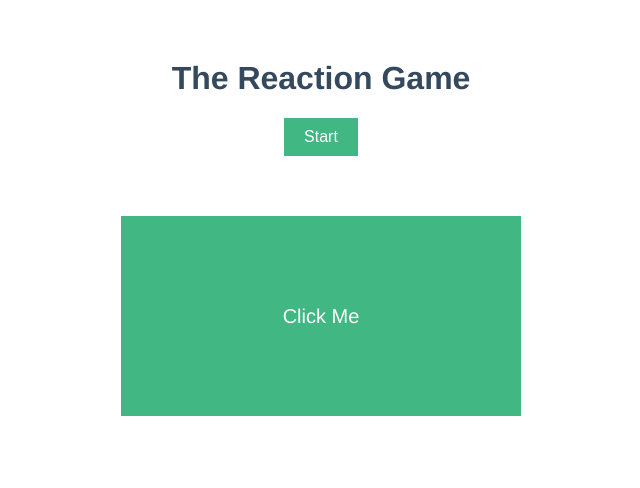
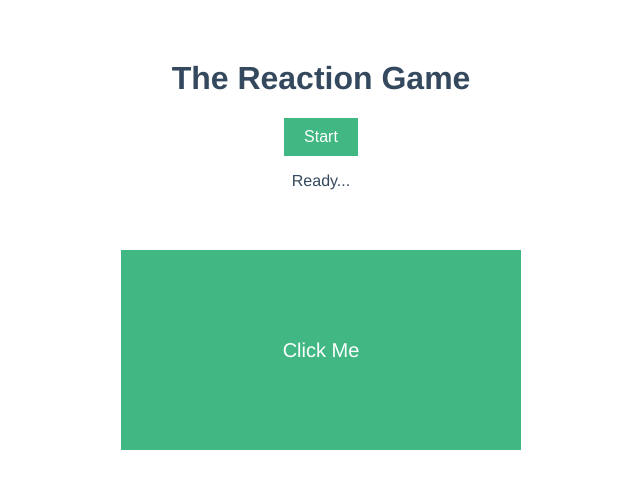
Before and after one commit to BayuDC/the-reaction, a Vue app: page / in a window 1280 px wide. Both pictures are taken after a click on the button "Start". Shown: the top 488 px of the page, without its empty margins (319-959 px from the left). Built offline with nearby package versions, Linux system fonts and the light colour scheme.

Commit message:
Program the whole game

```diff
--- a/src/App.vue
+++ b/src/App.vue
@@ -8,14 +8,20 @@ export default {
     },
     methods: {
         start() {
-            this.delay = 2000 + Math.random() * 5000;
+            this.delay = 2000 + Math.random() * 3000;
             this.playing = true;
+        },
+        end(reactime) {
+            this.delay = null;
+            this.score = reactime;
+            this.playing = false;
         },
     },
     data() {
         return {
             playing: false,
             delay: 0,
+            score: 0,
         };
     },
 };
@@ -24,7 +30,9 @@ export default {
 <template>
     <h1>The Reaction Game</h1>
     <button @click="start" :disabled="playing" type="button">Start</button>
-    <Block v-if="playing" :delay="delay"></Block>
+    <p v-if="!playing && delay == null">Reaction Time: {{ this.score }}ms</p>
+    <p v-if="playing">Ready...</p>
+    <Block v-if="playing" :delay="delay" @end="end"></Block>
 </template>
 
 <style>
--- a/src/components/Block.vue
+++ b/src/components/Block.vue
@@ -8,7 +8,7 @@ export default {
         },
         stop() {
             this.reactime = Date.now() - this.reactime;
-            console.log(this.reactime);
+            this.$emit("end", this.reactime);
         },
     },
     data() {
@@ -41,5 +41,6 @@ export default {
     align-items: center;
     justify-content: center;
     font-size: 20px;
+    cursor: pointer;
 }
 </style>
```
